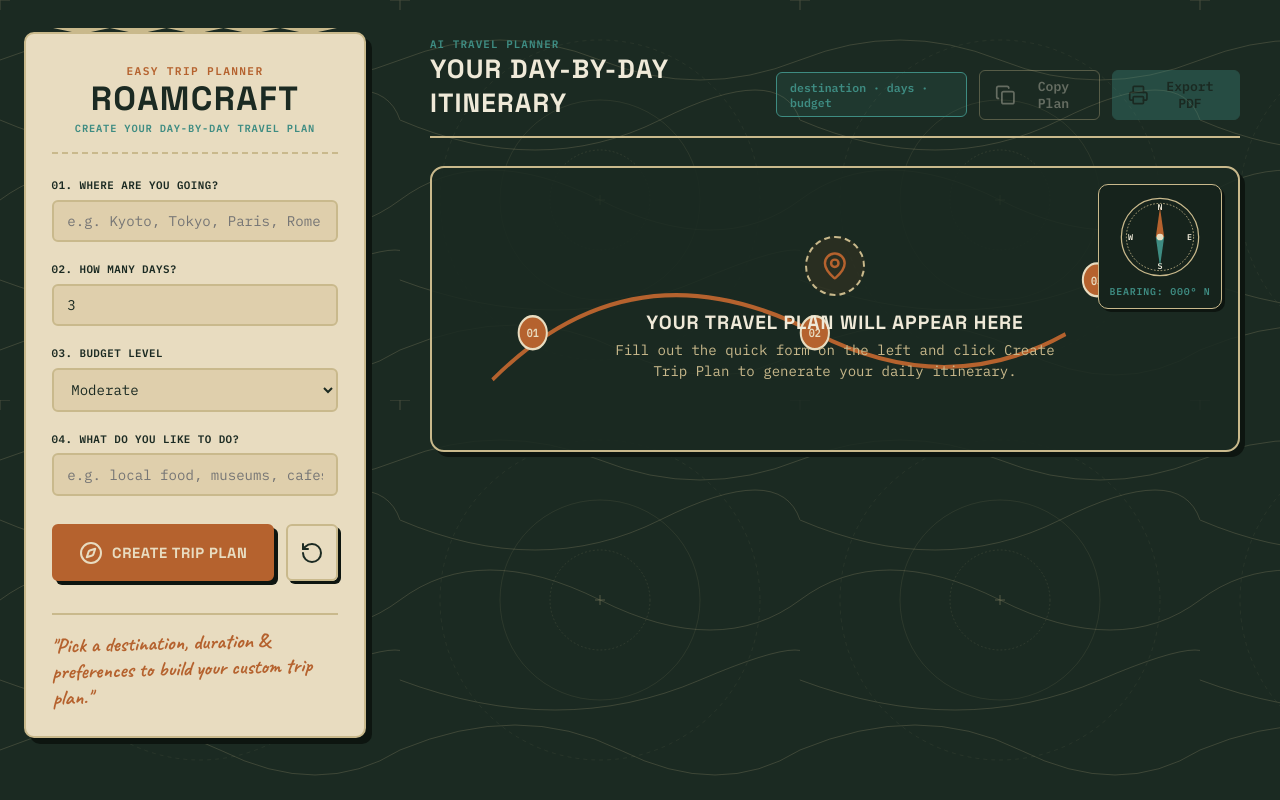
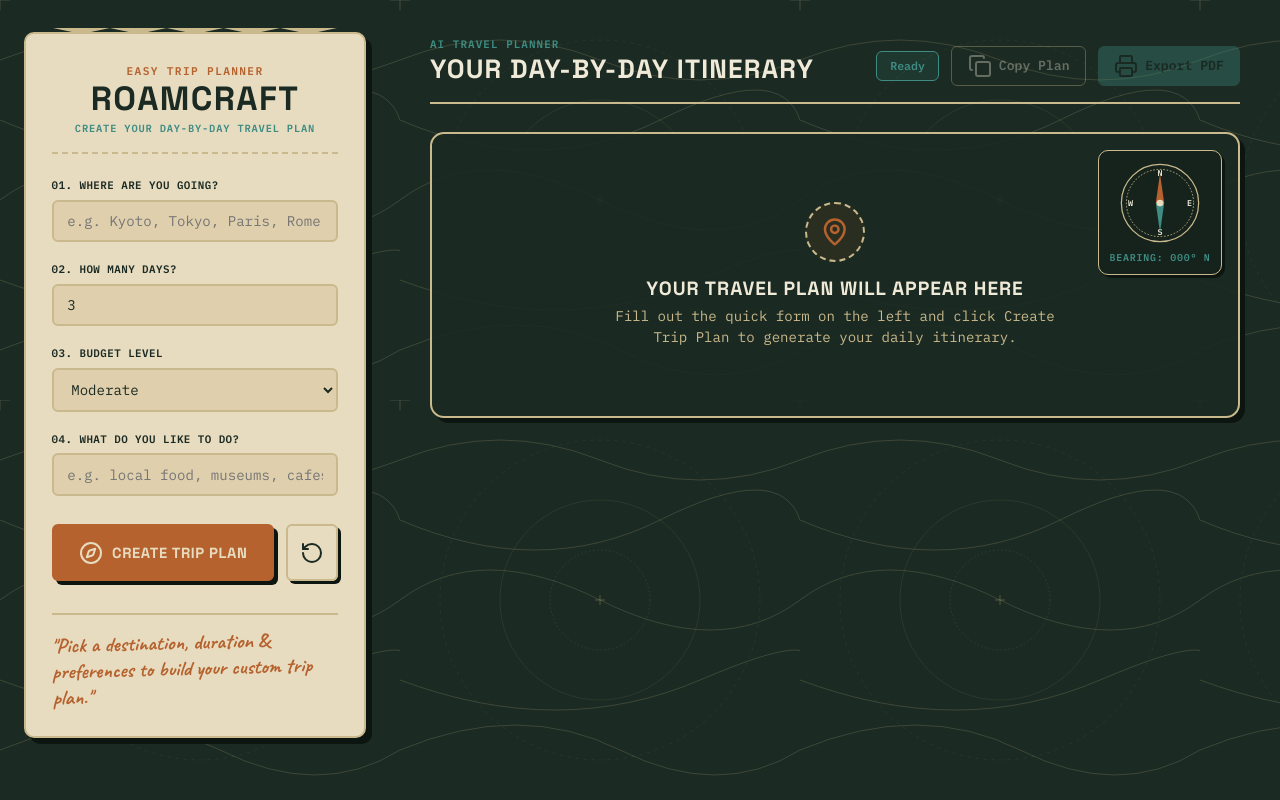
Before and after one commit to sagun-glitch/RoamCraft, a website: page public/index.html in a window 1280 px wide. Both pictures are taken after a click on the button "Reset Form". Drawn offline with nearby package versions, Linux system fonts and the light colour scheme.

Commit message:
Hide trail route layer and pins in empty state; show upon route generation

```diff
--- a/public/app.js
+++ b/public/app.js
@@ -168,6 +168,8 @@ document.addEventListener("DOMContentLoaded", () => {
         errorContainer.classList.add("hidden");
         outputContainer.classList.add("hidden");
         postmarkStamp.classList.add("hidden");
+        const trailRouteLayer = document.getElementById("trail-route-layer");
+        if (trailRouteLayer) trailRouteLayer.classList.remove("hidden");
         outputContainer.innerHTML = "";
         loader.classList.remove("hidden");
         submitBtn.disabled = true;
@@ -523,7 +525,7 @@ document.addEventListener("DOMContentLoaded", () => {
             <body>
                 <div class="print-header">
                     <div>
-                        <h1>Voyage<span>AI</span></h1>
+                        <h1>Roam<span>Craft</span></h1>
                         <div class="print-subtitle">Travel Itinerary Plan</div>
                     </div>
                     <div style="font-family: 'IBM Plex Mono', monospace; font-size: 0.85rem; color: #64748b; text-align: right;">
@@ -548,11 +550,13 @@ document.addEventListener("DOMContentLoaded", () => {
         emptyState.classList.remove("hidden");
         outputContainer.classList.add("hidden");
         postmarkStamp.classList.add("hidden");
+        const trailRouteLayer = document.getElementById("trail-route-layer");
+        if (trailRouteLayer) trailRouteLayer.classList.add("hidden");
         outputContainer.innerHTML = "";
         errorContainer.classList.add("hidden");
         printBtn.disabled = true;
         copyBtn.disabled = true;
-        statusText.textContent = "destination · days · budget";
+        statusText.textContent = "Ready";
         fullItineraryText = "";
     });
 
--- a/public/index.html
+++ b/public/index.html
@@ -152,8 +152,8 @@
                     <span class="bearing-readout" id="bearing-readout">BEARING: 000° N</span>
                 </div>
 
-                <!-- Animated Route Line Overlay with Numbered Waypoint Pins -->
-                <div class="trail-route-layer">
+                <!-- Animated Route Line Overlay with Numbered Waypoint Pins (Hidden when empty) -->
+                <div class="trail-route-layer hidden" id="trail-route-layer">
                     <svg width="100%" height="100%" viewBox="0 0 800 240" preserveAspectRatio="none" class="route-svg">
                         <path id="animated-trail-path" d="M 60,180 Q 200,60 380,140 T 720,80" fill="none" stroke="var(--trail-copper)" stroke-width="3.5" stroke-dasharray="8 6" class="trail-line-path" />
 
```
